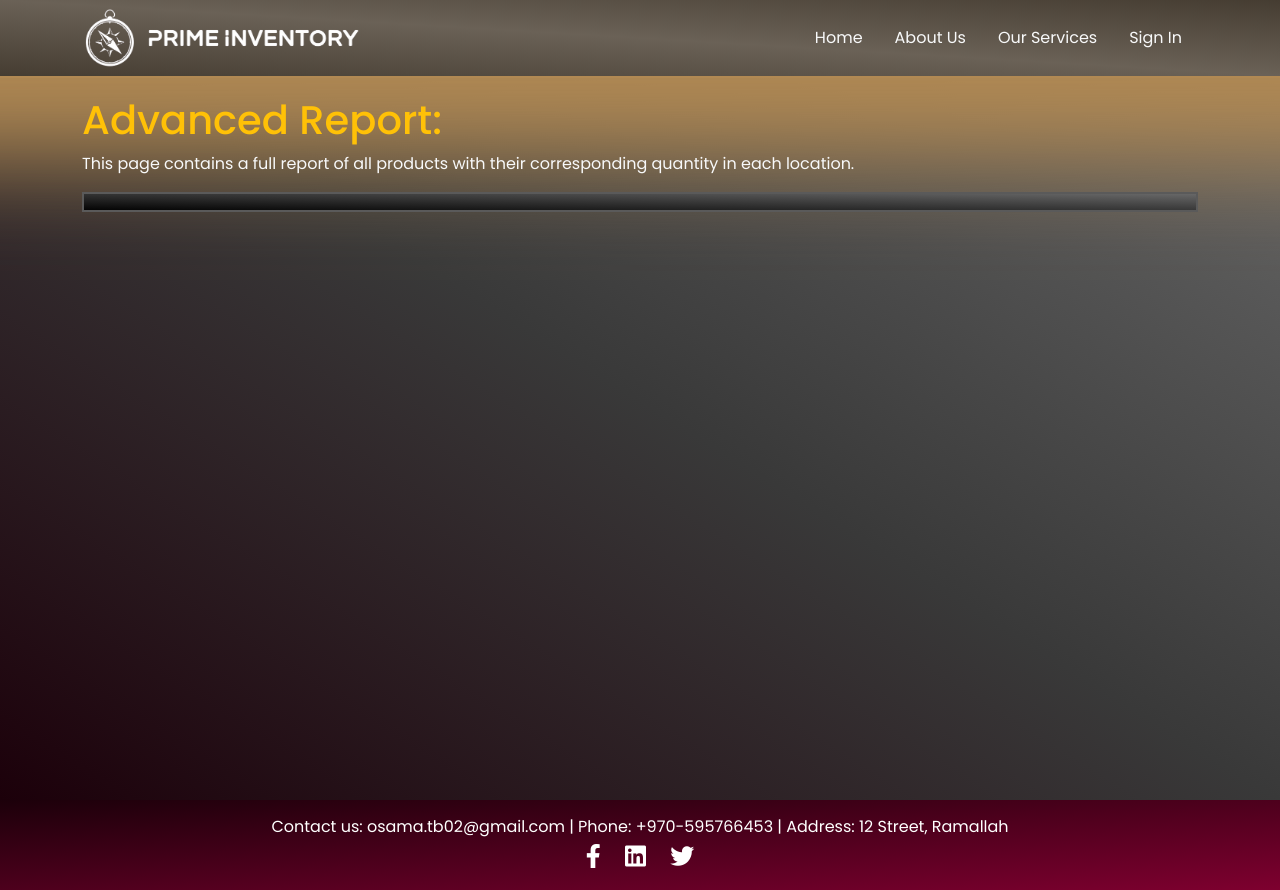
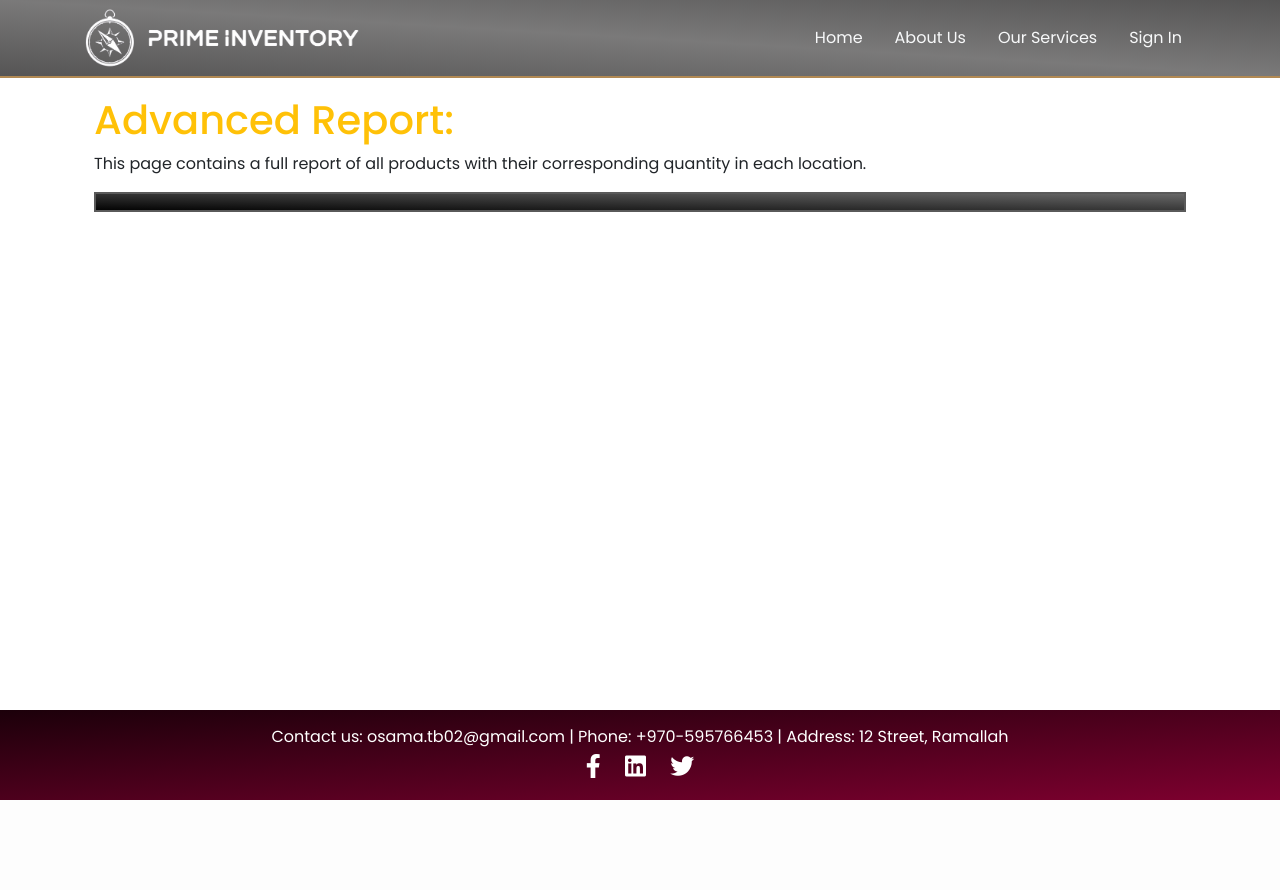
Before and after one commit to OsamaTbaileh/PrimeInventory, a Flask app: template templates/general/advanced_report_page.html in a window 1280 px wide. After the commit the page ends 800 px from the top, so only its background shows below. Run offline with Flask 3, Linux system fonts and the light colour scheme; the template is opened without the code that fills it, so the values that code supplies are empty.

Commit message:
refactor: add container and fix divs

```diff
--- a/templates/general/advanced_report_page.html
+++ b/templates/general/advanced_report_page.html
@@ -1,10 +1,12 @@
+{% set css_files = '<link rel="stylesheet" href="../../static/css/advanced_report_page.css">' %}
 {% include 'general/header.html' %}
 
-<div class="general-body min-vh-100">
-    <div class="container mt-5 mb-5 pt-5">
+
+<div class="mx-0 px-0 mw-100 my-5 pb-3 d-flex justify-content-center">
+    <div class="container mx-0 pt-5 px-1 px-sm-2 px-md-3 px-lg-4">
         <div>
             <h1 class="text-warning">Advanced Report:</h1>
-            <p class="text-light">This page contains a full report of all products with their corresponding quantity in each location.</p>
+            <p>This page contains a full report of all products with their corresponding quantity in each location.</p>
         </div>
         <div class="table-responsive">
             <table class="table custom-table table-hover report_table" id="table">
@@ -31,4 +33,5 @@
     </div>
 </div>
 
+
 {%include 'general/footer.html'%}
```
